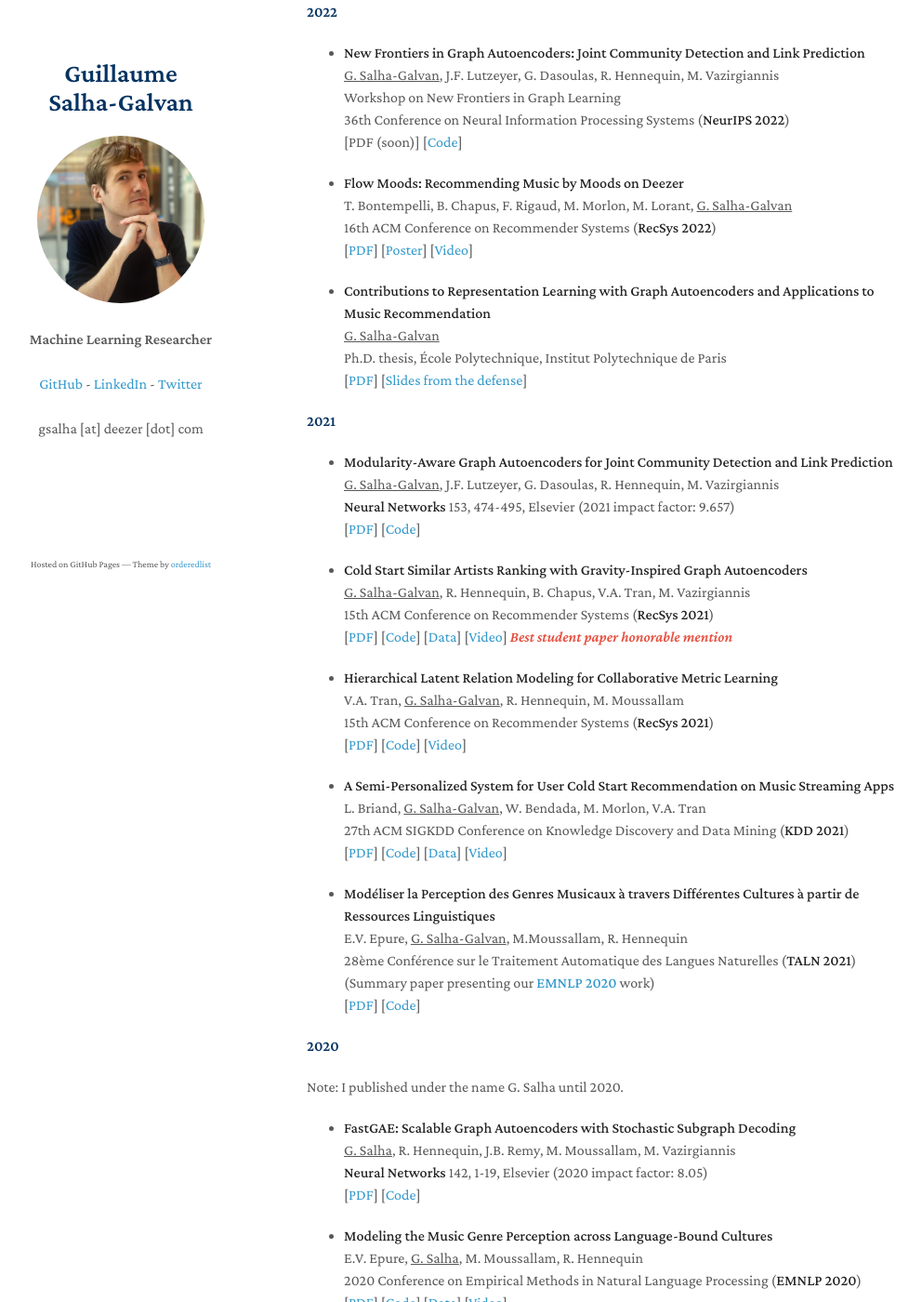
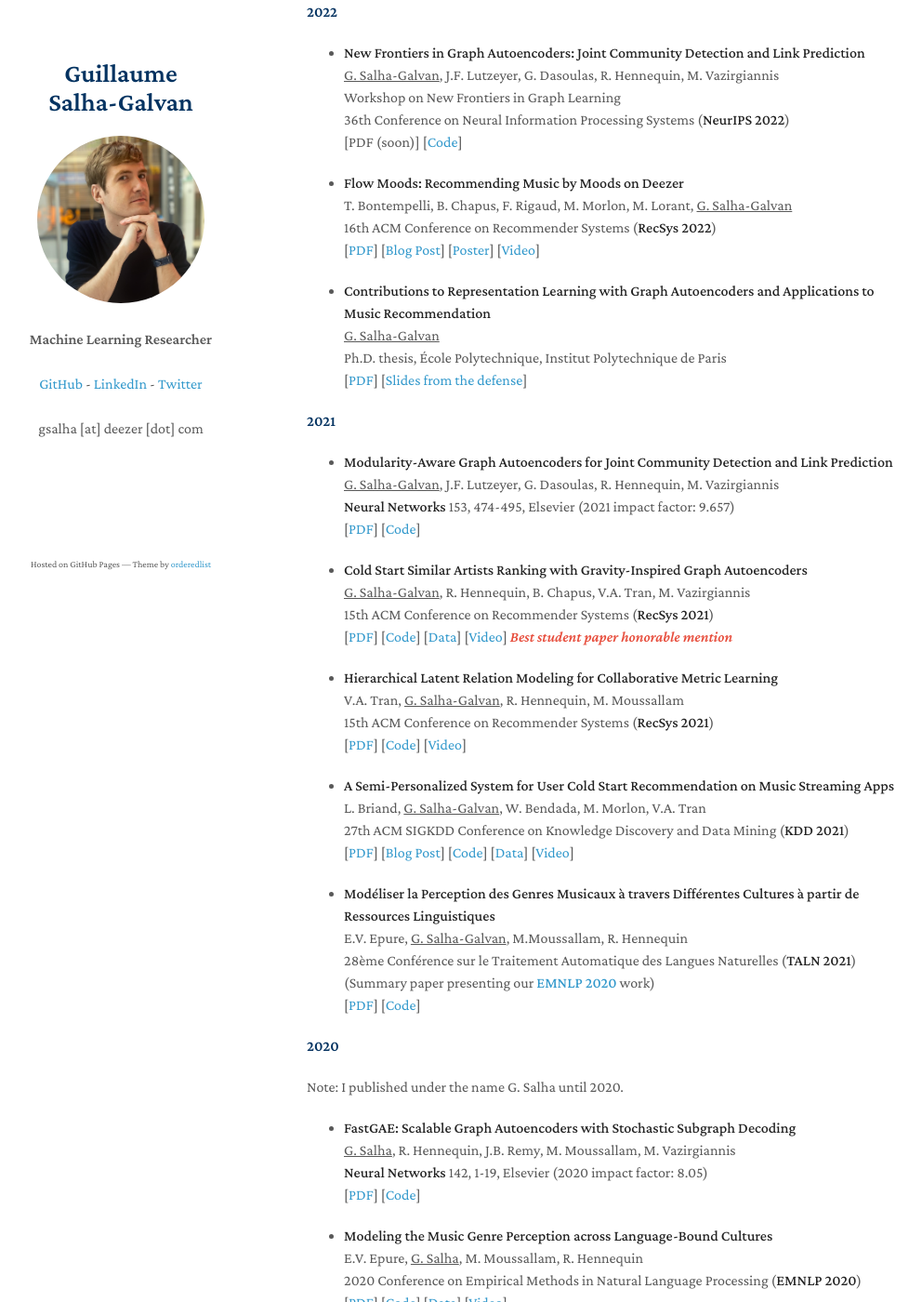
Before and after one commit to GuillaumeSalhaGalvan/GuillaumeSalhaGalvan.github.io, a Jekyll site: the page built from index.md, in a window 1280 px wide and 1400 px high, scrolled down 935 px. Shown: the whole window at 93% size, without its empty margins (140-1132 px from the left). Built offline with Jekyll 4.4.1, drawn with Linux system fonts in a browser that asks for light colours; our own code applies the rules of GitHub Pages for plain Markdown files; a script that is not in the unit is left out.

Commit message:
Update index.md

```diff
--- a/index.md
+++ b/index.md
@@ -43,8 +43,10 @@ Workshop on New Frontiers in Graph Learning <br> 36th Conference on Neural Infor
  T. Bontempelli, B. Chapus, F. Rigaud, M. Morlon, M. Lorant, <ins>G. Salha-Galvan</ins> <br>
  16th ACM Conference on Recommender Systems (**RecSys 2022**) <br>
 [<a href="https://guillaumesalhagalvan.com/doc/flowmoods2022.pdf" target="_blank">PDF</a>]
+[<a href="https://deezer.io/how-deezer-built-the-first-emotional-ai-a2ad1ffc7294" target="_blank">Blog Post</a>]
 [<a href="https://guillaumesalhagalvan.com/doc/poster_flowmoods_recsys2022.pdf" target="_blank">Poster</a>]
 [<a href="https://www.youtube.com/watch?v=SPyHxXypxdw" target="_blank">Video</a>]
+
 
 
 - **Contributions to Representation Learning with Graph Autoencoders and Applications to Music Recommendation**<br>
@@ -71,7 +73,9 @@ V.A. Tran, <ins>G. Salha-Galvan</ins>, R. Hennequin, M. Moussallam <br>
 [<a href="https://arxiv.org/pdf/2108.04655.pdf" target="_blank">PDF</a>] [<a href="https://github.com/deezer/recsys21-hlr" target="_blank">Code</a>] [<a href="https://youtu.be/fQfnugJd8rY" target="_blank">Video</a>]
 
 - **A Semi-Personalized System for User Cold Start Recommendation on Music Streaming Apps** <br> L. Briand, <ins>G. Salha-Galvan</ins>, W. Bendada, M. Morlon, V.A. Tran <br> 27th ACM SIGKDD Conference on Knowledge Discovery and Data Mining (**KDD 2021**) <br>
-[<a href="https://arxiv.org/pdf/2106.03819.pdf" target="_blank">PDF</a>] [<a href="https://github.com/deezer/semi_perso_user_cold_start" target="_blank">Code</a>] [<a href="https://zenodo.org/record/5121674#.YP_OLxMza3I" target="_blank">Data</a>] [<a href="https://dl.acm.org/doi/10.1145/3447548.3467110#sec-supp" target="_blank">Video</a>]
+[<a href="https://arxiv.org/pdf/2106.03819.pdf" target="_blank">PDF</a>]
+[<a href="https://deezer.io/recommending-music-to-new-users-182263648b82" target="_blank">Blog Post</a>]
+[<a href="https://github.com/deezer/semi_perso_user_cold_start" target="_blank">Code</a>] [<a href="https://zenodo.org/record/5121674#.YP_OLxMza3I" target="_blank">Data</a>] [<a href="https://dl.acm.org/doi/10.1145/3447548.3467110#sec-supp" target="_blank">Video</a>]
 
 - **Modéliser la Perception des Genres Musicaux à travers Différentes Cultures à partir de Ressources Linguistiques** <br> E.V. Epure, <ins>G. Salha-Galvan</ins>, M.Moussallam, R. Hennequin <br> 28ème Conférence sur le Traitement Automatique des Langues Naturelles (**TALN 2021**) <br> (Summary paper presenting our **<a href="https://arxiv.org/pdf/2010.06325.pdf" target="_blank">EMNLP 2020</a>** work)  <br> [<a href="https://hal.archives-ouvertes.fr/hal-03265881/document" target="_blank">PDF</a>] [<a href="https://github.com/deezer/CrossCulturalMusicGenrePerception" target="_blank">Code</a>]
 
```
